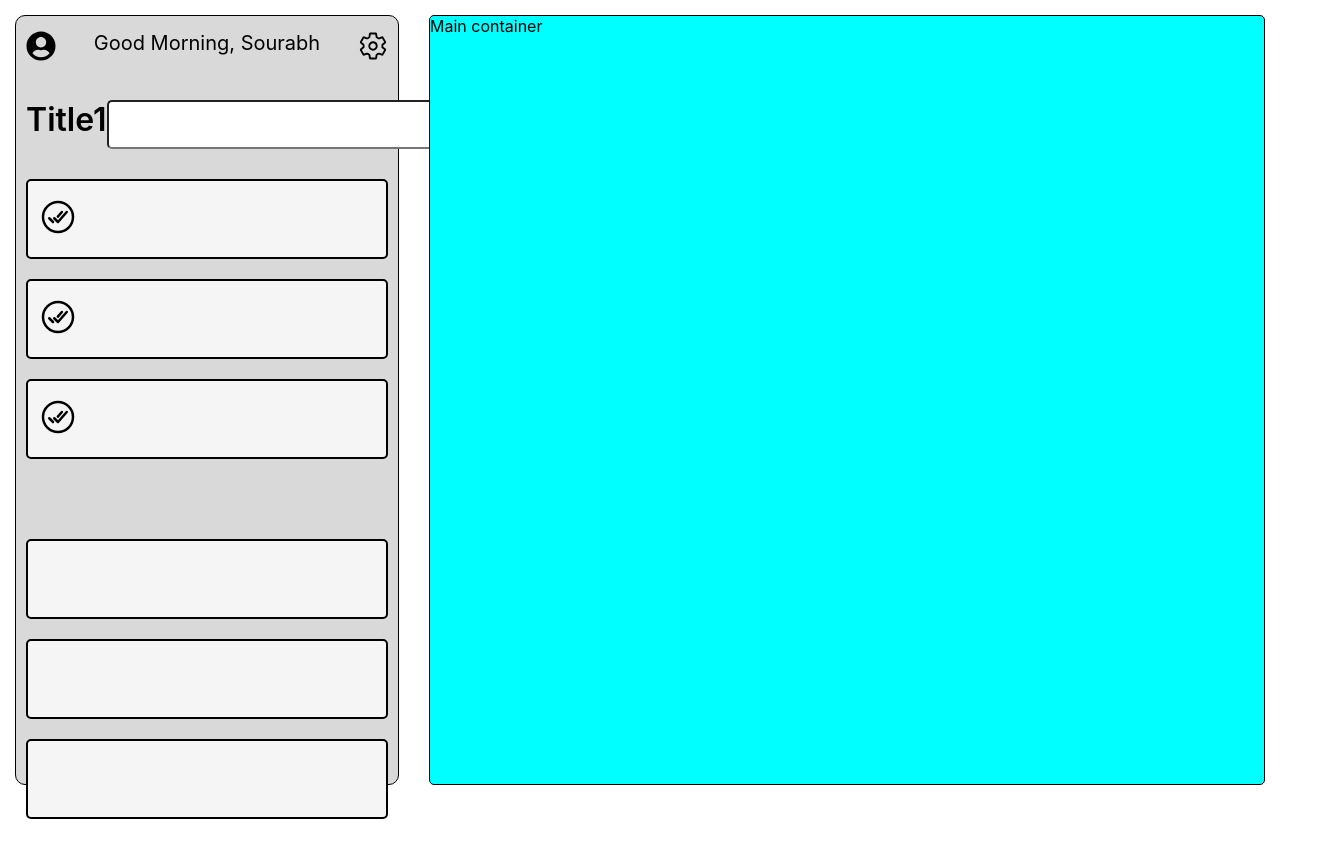
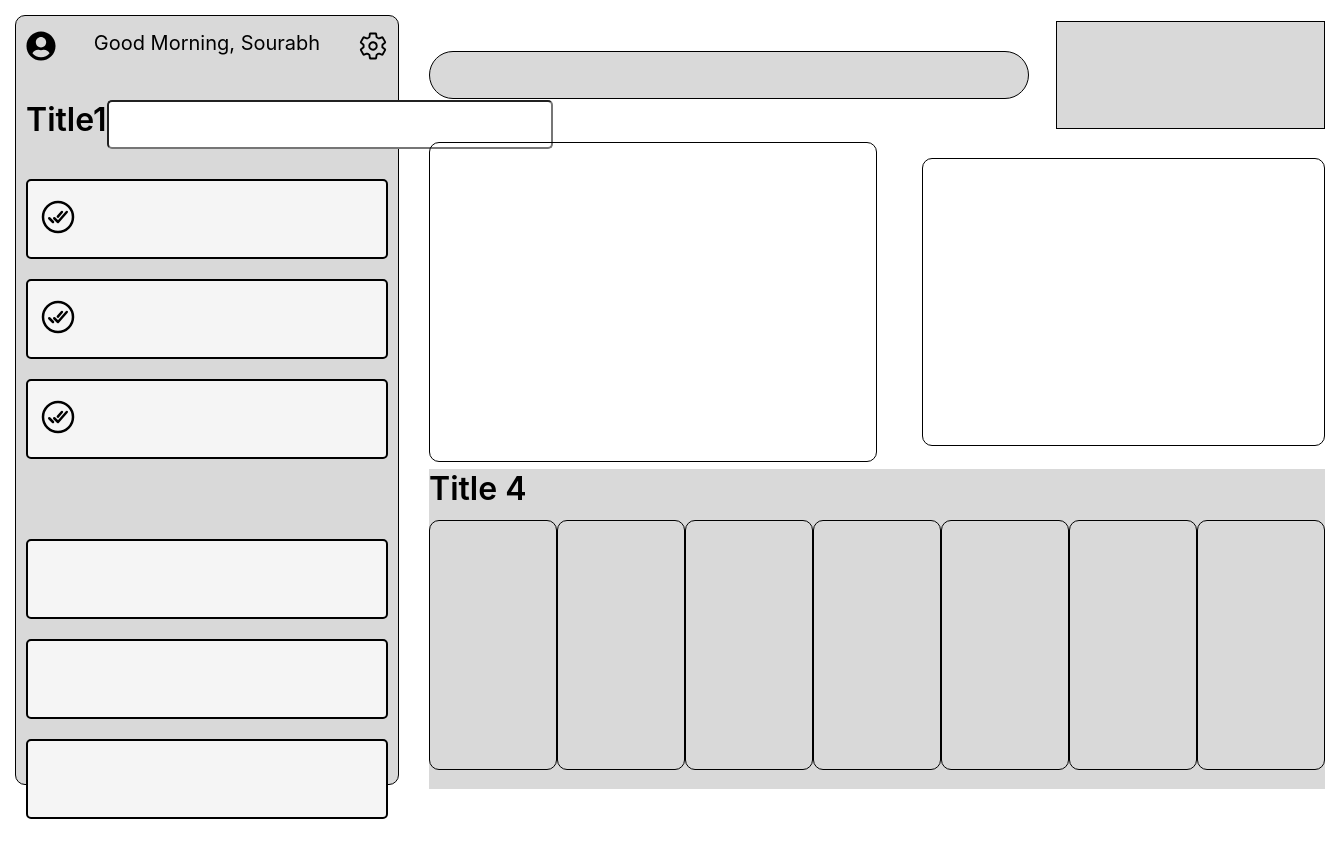
Before and after one commit to Tina067/CodeHub, a React (Create React App) app: page / in a window 1280 px wide. Shown: the whole page, 1325 px wide, since content can reach past the window. Built offline with nearby package versions, Linux system fonts and the light colour scheme.

Commit message:
20-10-24

```diff
--- a/src/App.css
+++ b/src/App.css
@@ -21,8 +21,8 @@
 
 .main-container{
   width: 70%;
-  background-color: aqua;
-  border: 1px solid black;
+  /* background-color: aqua; */
+  /* border: 1px solid black; */
   margin: 15px;
   border-radius: 5px;
 }
--- a/src/App.js
+++ b/src/App.js
@@ -1,11 +1,11 @@
 import './App.css';
 import SidebarComp from './components/SidebarComponents/SidebarComp';
-
+import MainComp from './components/MainComponents/MainComp';
 function App() {
   return (
     <div className = "top-container">
       <div className='sidebar'> <SidebarComp/> </div>
-      <div className='main-container'>Main container</div>
+      <div className='main-container'><MainComp/></div>
     </div>
   );
 }
--- /dev/null
+++ b/src/components/MainComponents/Div3.css
@@ -0,0 +1,16 @@
+.main-Div3{
+    display: flex;
+    flex-direction: column;;
+}
+
+.title4 {
+    /* border: 1px solid black; */
+    font-size: xx-large;
+    font-weight: 600;
+    margin-bottom: 12px;
+}
+
+.veticalbox{
+    /* border: 1px solid black; */
+    height: 300px;
+}
--- /dev/null
+++ b/src/components/MainComponents/Div3.jsx
@@ -0,0 +1,16 @@
+import React from 'react'
+import './Div3.css';
+import VerticalBox from './VerticalBox';
+
+const Div3 = () => {
+  return (
+    <div className='main-Div3'>
+        <div className="title4">Title 4</div>
+        <div className="veticalbox">
+            <VerticalBox />
+        </div>
+    </div>
+  )
+}
+
+export default Div3
--- /dev/null
+++ b/src/components/MainComponents/MainComp.css
@@ -0,0 +1,60 @@
+.MainContainer{
+    display: flex;
+    flex-direction: column;
+    height: 100vh;
+}
+.divv {
+    /* border: 1px solid black; */
+    margin-bottom: 7px;
+}
+
+.div1 {
+    height: 15%;
+    display: flex;
+    justify-content: space-between;
+    align-items: center;
+}
+
+.div2{
+    height: 40%;
+    display: flex;
+    justify-content: space-between;
+    align-items: center;
+}
+
+.div3{
+    height: 40%;
+    background-color: rgb(217, 217, 217);
+}
+
+.div1-div1{
+    border: 1px solid black;
+    height: 40%;
+    width: 67%;
+    border-radius: 30px;
+    background-color: rgb(217, 217, 217);
+
+}
+
+.div1-div2 {
+    border: 1px solid black;
+    height: 90%;
+    width: 30%;
+    background-color: rgb(217, 217, 217);
+}
+
+.div2-div1{
+    height: 100%;
+    width: 50%;
+    border: 1px solid black;
+    border-radius: 10px;
+    /* background-color: rgb(217, 217, 217); */
+}
+
+.div2-div2{
+    height: 90%;
+    width: 45%;
+    border: 1px solid black;
+    border-radius: 10px;
+    /* background-color: rgb(217, 217, 217); */
+}
--- /dev/null
+++ b/src/components/MainComponents/MainComp.jsx
@@ -0,0 +1,20 @@
+import React from 'react'
+import './MainComp.css';
+import Div3 from './Div3';
+const MainComp = () => {
+  return (
+    <div className='MainContainer'>
+        <div className=" divv div1">
+          <div className='div1-div1'></div>
+          <div className='div1-div2'></div>
+        </div>
+        <div className="divv div2">
+            <div className="div2-div1"></div>
+            <div className="div2-div2"></div>
+        </div>
+        <div className="divv div3"><Div3/></div>
+    </div>
+  )
+}
+
+export default MainComp
--- /dev/null
+++ b/src/components/MainComponents/VerticalBox.css
@@ -0,0 +1,23 @@
+/* .main-div{
+    display: flex;
+    align-items: center;
+}
+
+.vb {
+    border: 1px solid black;
+    height:250px;
+    width:150px;
+} */
+
+.main-div {
+    display: flex;
+    align-items: center;
+    justify-content: space-around;
+}
+
+.vb {
+    border: 1px solid black;
+    height: 250px;
+    width: 150px;
+    border-radius: 10px;
+}
--- /dev/null
+++ b/src/components/MainComponents/VerticalBox.jsx
@@ -0,0 +1,18 @@
+import React from 'react';
+import './VerticalBox.css';
+const VerticalBox = () => {
+  return (
+    <div className='main-div'>
+        <div className='vb'></div>
+        <div className='vb'></div>
+        <div className='vb'></div>
+        <div className='vb'></div>
+        <div className='vb'></div>
+        <div className='vb'></div>
+        <div className='vb'></div>
+    </div>
+
+  )
+}
+
+export default VerticalBox
```
